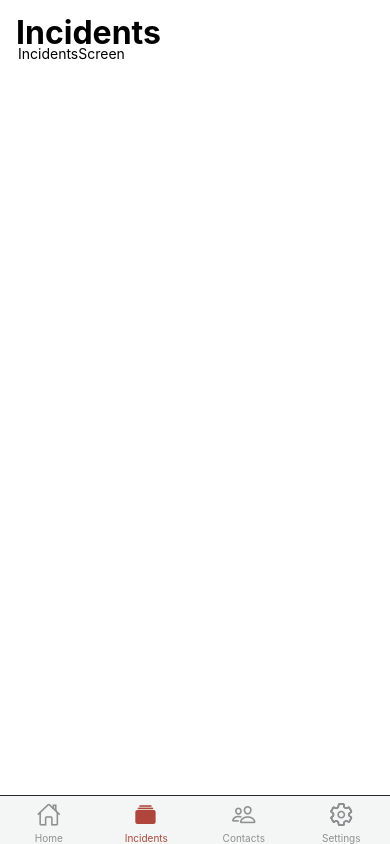
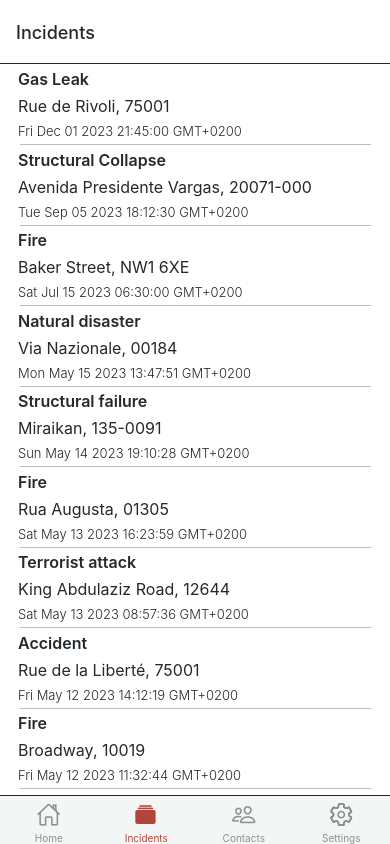
Before and after one commit to pacoarjonaj/emergy-app-frontend, a React Native app: screen /Incidents in a window 390 px wide. Built offline with nearby package versions, Linux system fonts and the light colour scheme.

Commit message:
custom hook and 'my incidents screen' done

```diff
--- a/src/components/ContactItem.jsx
+++ b/src/components/ContactItem.jsx
@@ -8,7 +8,6 @@ import StyledText from './StyledText'
 const ContactItem = ({ contact_id, name }) => {
 
 	const navigation = useNavigation()
-
 
 	return (
 		<Pressable
--- /dev/null
+++ b/src/components/IncidentItem.jsx
@@ -0,0 +1,45 @@
+import React from 'react'
+import { Pressable, StyleSheet, View } from 'react-native'
+import { useNavigation } from '@react-navigation/native'
+import StyledText from './StyledText'
+
+
+const incidentItem = ({ incident_id, ...props }) => {
+
+	const navigation = useNavigation()
+
+	function formatDate(date) {
+		const options = { year: 'numeric', month: 'long', day: 'numeric', hour: 'numeric', minute: 'numeric' };
+		const formattedDate = date.toLocaleDateString('en-US', options);
+		return formattedDate;
+	}
+
+
+	return (
+		<Pressable>
+			<View key={incident_id} style={styles.container}>
+				<View>
+					<StyledText fontWeight='semibold'>{props.type}</StyledText>
+				</View>
+
+				<View style={{paddingVertical: 5}}>
+					<StyledText style={{ paddingVertical: 2 }}>{props.street}, {props.postalCode}</StyledText>
+				</View>
+
+				<View>
+					<StyledText fontSize='small' fontWeight='light'>{props.date}</StyledText>
+				</View>
+			</View>
+		</Pressable>
+	)
+}
+
+const styles = StyleSheet.create({
+	container: {
+		flexDirection: 'column',
+		padding: 18,
+		paddingVertical: 5,
+	}
+})
+
+export default incidentItem
--- a/src/data/incidents.js
+++ b/src/data/incidents.js
@@ -1,5 +1,6 @@
 export default [
 	{
+		incident_id: 0,
 		date: 'Fri Oct 22 2021 09:15:00 GMT-0400',
 		isMajor: true,
 		street: 'Oak Street',
@@ -13,9 +14,11 @@ export default [
 		casualtiesDescription: 'Several injured',
 		adults: 3,
 		children: 1,
-		fatalities: 0
+		fatalities: 0,
+		user_id: 1
 	  },
 	  {
+		incident_id: 1,
 		date: 'Sat Mar 05 2022 11:30:00 GMT-0500',
 		isMajor: false,
 		street: 'Cherry Street',
@@ -29,9 +32,11 @@ export default [
 		casualtiesDescription: 'No serious injuries',
 		adults: 2,
 		children: 0,
-		fatalities: 0
+		fatalities: 0,
+		user_id: 1
 	  },
 	  {
+		incident_id: 2,
 		date: 'Mon Aug 16 2022 15:10:00 GMT-0400',
 		isMajor: true,
 		street: 'Elm Street',
@@ -45,9 +50,11 @@ export default [
 		casualtiesDescription: 'Several casualties',
 		adults: 6,
 		children: 2,
-		fatalities: 1
+		fatalities: 1,
+		user_id: 1
 	  },
 	  {
+		incident_id: 3,
 		date: 'Sun Nov 14 2021 18:45:00 GMT-0400',
 		isMajor: false,
 		street: 'Main Street',
@@ -61,9 +68,11 @@ export default [
 		casualtiesDescription: 'One person treated',
 		adults: 1,
 		children: 0,
-		fatalities: 0
+		fatalities: 0,
+		user_id: 1
 	  },
 	  {
+		incident_id: 4,
 		date: 'Tue Dec 28 2021 14:20:00 GMT-0500',
 		isMajor: false,
 		street: 'La Rambla',
@@ -77,9 +86,11 @@ export default [
 		casualtiesDescription: 'No injuries',
 		adults: 0,
 		children: 0,
-		fatalities: 0
+		fatalities: 0,
+		user_id: 1
 	  },
 	  {
+		incident_id: 5,
 		date: 'Thu Apr 28 2022 08:00:00 GMT-0500',
 		isMajor: true,
 		street: 'Broadway',
@@ -93,9 +104,11 @@ export default [
 		casualtiesDescription: 'Multiple casualties',
 		adults: 7,
 		children: 2,
-		fatalities: 3
+		fatalities: 3,
+		user_id: 1
 	  },
 	  {
+		incident_id: 6,
 		date: 'Fri May 12 2023 11:32:44 GMT+0200',
 		isMajor: false,
 		street: 'Broadway',
@@ -109,9 +122,11 @@ export default [
 		casualtiesDescription: 'Several people injured',
 		adults: 3,
 		children: 2,
-		fatalities: 0
+		fatalities: 0,
+		user_id: 1
 	  },
 	  {
+		incident_id: 7,
 		date: 'Fri May 12 2023 14:12:19 GMT+0200',
 		isMajor: false,
 		street: 'Rue de la Liberté',
@@ -125,9 +140,11 @@ export default [
 		casualtiesDescription: 'One person injured',
 		adults: 1,
 		children: 0,
-		fatalities: 0
+		fatalities: 0,
+		user_id: 1
 	  },
 	  {
+		incident_id: 8,
 		date: 'Sat May 13 2023 08:57:36 GMT+0200',
 		isMajor: true,
 		street: 'King Abdulaziz Road',
@@ -141,9 +158,11 @@ export default [
 		casualtiesDescription: 'Multiple fatalities and injuries',
 		adults: 5,
 		children: 3,
-		fatalities: 10
+		fatalities: 10,
+		user_id: 1
 	  },
 	  {
+		incident_id: 9,
 		date: 'Sat May 13 2023 16:23:59 GMT+0200',
 		isMajor: false,
 		street: 'Rua Augusta',
@@ -157,9 +176,11 @@ export default [
 		casualtiesDescription: 'No injuries or fatalities',
 		adults: 0,
 		children: 0,
-		fatalities: 0
+		fatalities: 0,
+		user_id: 1
 	  },
 	  {
+		incident_id: 10,
 		date: 'Sun May 14 2023 19:10:28 GMT+0200',
 		isMajor: false,
 		street: 'Miraikan',
@@ -173,9 +194,11 @@ export default [
 		casualtiesDescription: 'One person injured',
 		adults: 1,
 		children: 0,
-		fatalities: 0
+		fatalities: 0,
+		user_id: 1
 	  },
 	  {
+		incident_id: 11,
 		date: 'Mon May 15 2023 13:47:51 GMT+0200',
 		isMajor: true,
 		street: 'Via Nazionale',
@@ -189,9 +212,11 @@ export default [
 		casualtiesDescription: 'Multiple fatalities and injuries',
 		adults: 7,
 		children: 4,
-		fatalities: 8
+		fatalities: 8,
+		user_id: 1
 	  },
 	  {
+		incident_id: 12,
 		date: 'Sat Jul 15 2023 06:30:00 GMT+0200',
 		isMajor: false,
 		street: 'Baker Street',
@@ -205,9 +230,11 @@ export default [
 		casualtiesDescription: 'Multiple people injured, some with serious burns',
 		adults: 5,
 		children: 3,
-		fatalities: 0
+		fatalities: 0,
+		user_id: 1
 	},
 	{
+		incident_id: 13,
 		date: 'Tue Sep 05 2023 18:12:30 GMT+0200',
 		isMajor: true,
 		street: 'Avenida Presidente Vargas',
@@ -221,9 +248,11 @@ export default [
 		casualtiesDescription: 'Several people trapped under debris',
 		adults: 10,
 		children: 2,
-		fatalities: 2
+		fatalities: 2,
+		user_id: 1
 	},
 	{
+		incident_id: 14,
 		date: 'Fri Dec 01 2023 21:45:00 GMT+0200',
 		isMajor: false,
 		street: 'Rue de Rivoli',
@@ -237,9 +266,11 @@ export default [
 		casualtiesDescription: 'Few people complaining of breathing difficulties',
 		adults: 2,
 		children: 1,
-		fatalities: 0
+		fatalities: 0,
+		user_id: 1
 	},
 	{
+		incident_id: 15,
 		date: 'Sun Feb 26 2023 17:20:00 GMT+0100',
 		isMajor: false,
 		street: 'Piazza del Popolo',
@@ -253,6 +284,7 @@ export default [
 		casualtiesDescription: 'Two cars involved, minor injuries reported',
 		adults: 2,
 		children: 0,
-		fatalities: 0
+		fatalities: 0,
+		user_id: 1
 	}
 ]
--- a/src/hooks/useContacts.js
+++ b/src/hooks/useContacts.js
@@ -6,7 +6,7 @@ import contacts from '../data/contacts'
 const useContacts = () => {
 
 	const navigation = useNavigation()
-	const [contactList, setContactList] = useState(contacts)
+	const contactList = contacts
 	const [filteredContactList, setFilteredContactList] = useState(contacts)
 
 	function sortListAlphabetically(list) {
--- /dev/null
+++ b/src/hooks/useIncidents.js
@@ -0,0 +1,49 @@
+import React, { useEffect, useState } from 'react'
+import { useNavigation } from '@react-navigation/native'
+import incidents from '../data/incidents'
+
+
+const useIncidents = () => {
+
+	const navigation = useNavigation()
+	const incidentList = incidents
+	const [filteredIncidentList, setFilteredIncidentList] = useState(incidents)
+
+	function sortByDateDescending(list) {
+		return list.sort((a, b) => {
+		  const dateA = new Date(a.date);
+		  const dateB = new Date(b.date);
+		  return dateB - dateA;
+		})
+	}
+
+	useEffect(() => {
+		navigation.setOptions({
+			headerSearchBarOptions: {
+				placeholder: 'Search by street',
+				onChangeText: (event) => {
+					searchFilterText(event.nativeEvent.text)
+				},
+				hideWhenScrolling: false
+			}
+		})
+	}, [navigation])
+
+	const searchFilterText = (text) => {
+		if(text !== null) {
+			const newIncidentList = incidentList.filter(incident => {
+				const incidentData = incident.street.toUpperCase() ? incident.street.toUpperCase() : ''.toUpperCase()
+				const textData = text.toUpperCase()
+				return incidentData.indexOf(textData) > -1;
+			})
+			setFilteredIncidentList(newIncidentList)
+		}else {
+			setFilteredIncidentList(incidentList)
+		}
+	}
+
+	return sortByDateDescending(filteredIncidentList)
+
+}
+
+export default useIncidents
--- a/src/screens/ContactListScreen.js
+++ b/src/screens/ContactListScreen.js
@@ -32,7 +32,7 @@ const ContactListScreen = () => {
 				data={contacts}
 				ItemSeparatorComponent={SeparatorItem}
 				renderItem={({ item: contact }) => (
-								<ContactItem {...contact}/>
+								<ContactItem {...contact} />
 							)}
 				contentInsetAdjustmentBehavior='automatic'
 			/>
--- a/src/screens/IncidentListScreen.js
+++ b/src/screens/IncidentListScreen.js
@@ -1,15 +1,36 @@
-import React from 'react'
-import { Text, View } from 'react-native'
+import React, { useEffect } from 'react'
+import { FlatList, View, Text } from 'react-native'
 import { useSafeAreaInsets } from 'react-native-safe-area-context'
+import { useNavigation } from '@react-navigation/native'
+import SeparatorItem from '../components/SeparatorItem'
+import useIncidents from '../hooks/useIncidents'
+import IncidentItem from '../components/IncidentItem'
 
 
 const IncidentListScreen = () => {
 
 	const insets = useSafeAreaInsets()
+	const incidents = useIncidents()
+	const navigation = useNavigation()
+
+	useEffect(() => {
+		navigation.setOptions({
+			headerLargeTitle: true,
+			headerTitle: 'Incidents',
+		})
+	}, [navigation])
+
 
 	return (
-		<View style={{ flex: 1, paddingTop: insets.top + 45, paddingLeft: 18 }}>
-			<Text>IncidentsScreen</Text>
+		<View style={{ flex: 1, paddingTop: insets.top }}>
+			<FlatList
+				data={incidents}
+				ItemSeparatorComponent={SeparatorItem}
+				renderItem={({ item: incident }) => (
+								<IncidentItem {...incident} />
+							)}
+				contentInsetAdjustmentBehavior='automatic'
+			/>
 		</View>
 	)
 }
--- a/src/screens/MethaneMajorScreen.js
+++ b/src/screens/MethaneMajorScreen.js
@@ -19,7 +19,7 @@ const MethaneMajorScreen = () => {
 	}
 
 	const handlePress = () => {
-		dispatch(changeDeclaration({"date": pickedDate.toString(), "isMajor": true}))
+		dispatch(changeDeclaration({"date": pickedDate, "isMajor": true}))
 	}
 
 	const buttonStyle = isMajor ? componentStyles.pressedButtonMajor : componentStyles.buttonMajor
--- /dev/null
+++ b/src/stacks/NativeStackIncidents.js
@@ -0,0 +1,13 @@
+import { createNativeStackNavigator } from '@react-navigation/native-stack'
+import IncidentListScreen from '../screens/IncidentListScreen'
+
+
+export default function MyNativeStackIncidents() {
+	const NativeStackIncidents = createNativeStackNavigator()
+
+	return (
+		<NativeStackIncidents.Navigator initialRouteName='IncidentListScreen'>
+			<NativeStackIncidents.Screen name="IncidentListScreen" component={IncidentListScreen} options={{ headerStyle: {backgroundColor: 'white'}}} />
+		</NativeStackIncidents.Navigator>
+	)
+}
--- a/src/stacks/TabNavigator.js
+++ b/src/stacks/TabNavigator.js
@@ -4,6 +4,7 @@ import IncidentListScreen from '../screens/IncidentListScreen'
 import SettingsScreen from '../screens/SettingsScreen'
 import MyNativeStackHome from './NativeStackHome'
 import MyNativeStackContacts from './NativeStackContacts'
+import MyNativeStackIncidents from './NativeStackIncidents'
 
 
 const tabScreenOptions = {
@@ -41,9 +42,9 @@ export default function MyTabs() {
 				...tabScreenOptions
 			})}
 		>
-			<Tab.Screen name="Home" component={MyNativeStackHome} options={{headerShown: false}}/>
-			<Tab.Screen name="Incidents" component={IncidentListScreen} />
-			<Tab.Screen name="Contacts" component={MyNativeStackContacts} options={{headerShown: false}}/>
+			<Tab.Screen name="Home" component={MyNativeStackHome} options={{headerShown: false}} />
+			<Tab.Screen name="Incidents" component={MyNativeStackIncidents} options={{headerShown: false}} />
+			<Tab.Screen name="Contacts" component={MyNativeStackContacts} options={{headerShown: false}} />
 			<Tab.Screen name="Settings" component={SettingsScreen} />
 		</Tab.Navigator>
 	)
```
Also changed, not shown: src/screens/MethaneScreen.js (+5 -2 lines).
